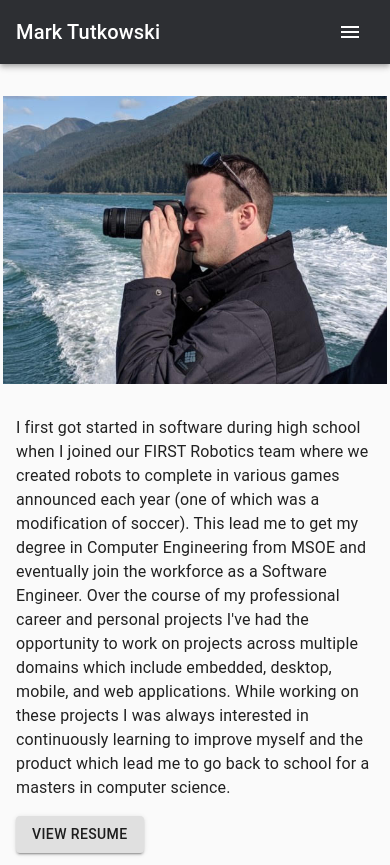
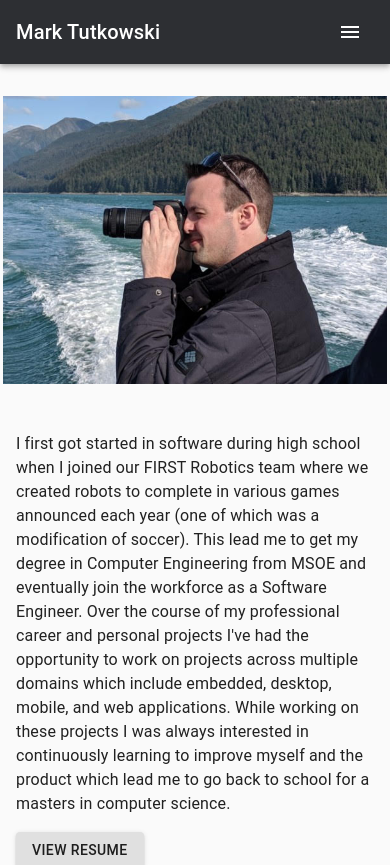
Before and after one commit to tutkowskim/portfolio, a React (Create React App) app: page /about in a window 390 px wide. Shown: the top 865 px of the page. Built offline with nearby package versions, Linux system fonts and the light colour scheme.

Commit message:
Update spacing at breakpoint

```diff
--- a/src/routes/components/About.jsx
+++ b/src/routes/components/About.jsx
@@ -23,6 +23,7 @@
     paddingTop: '2rem',
     [theme.breakpoints.down('sm')]: {
       flexDirection: 'column',
+      gap: '1rem',
     },
   },
   profilePictureContainer: {
```
